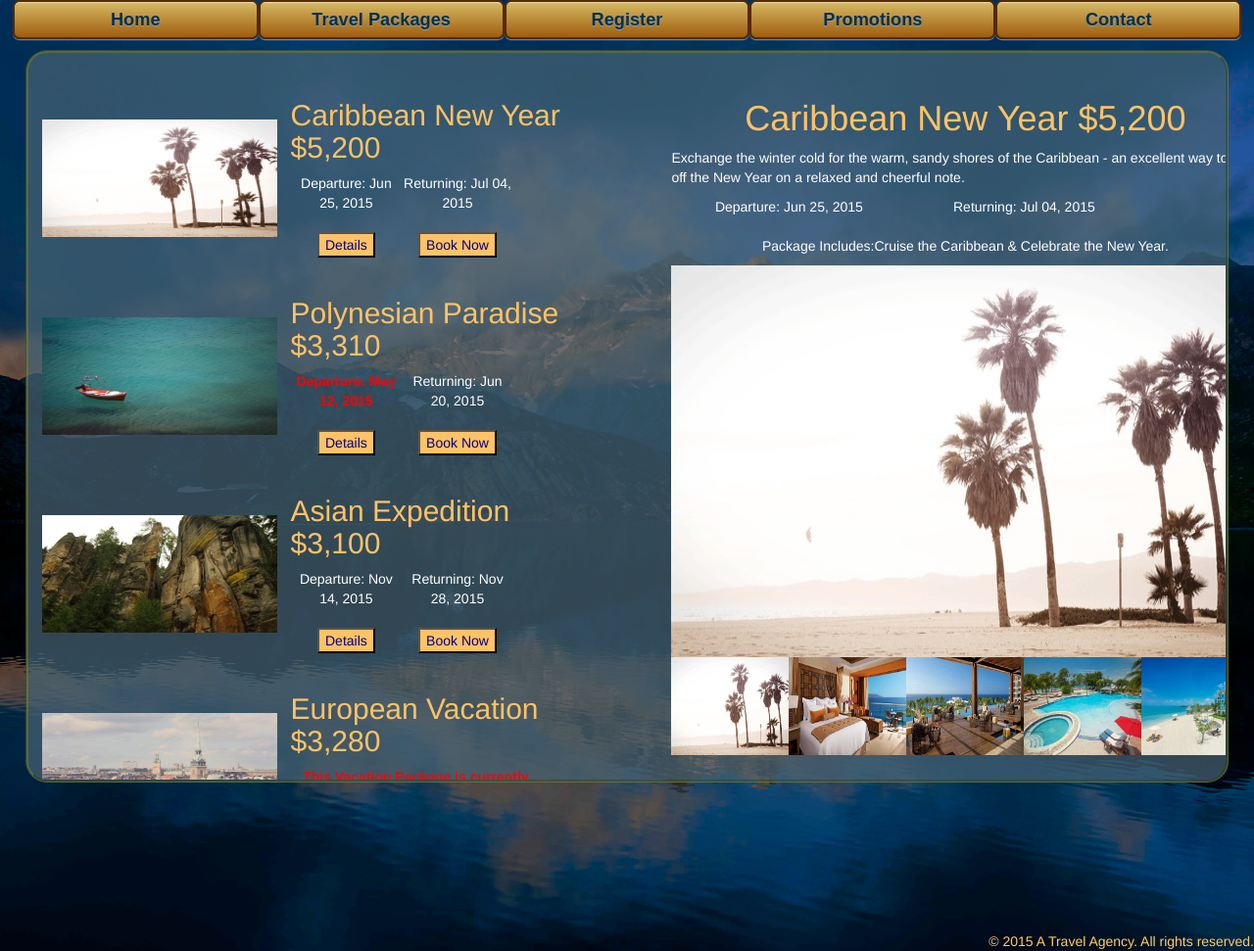
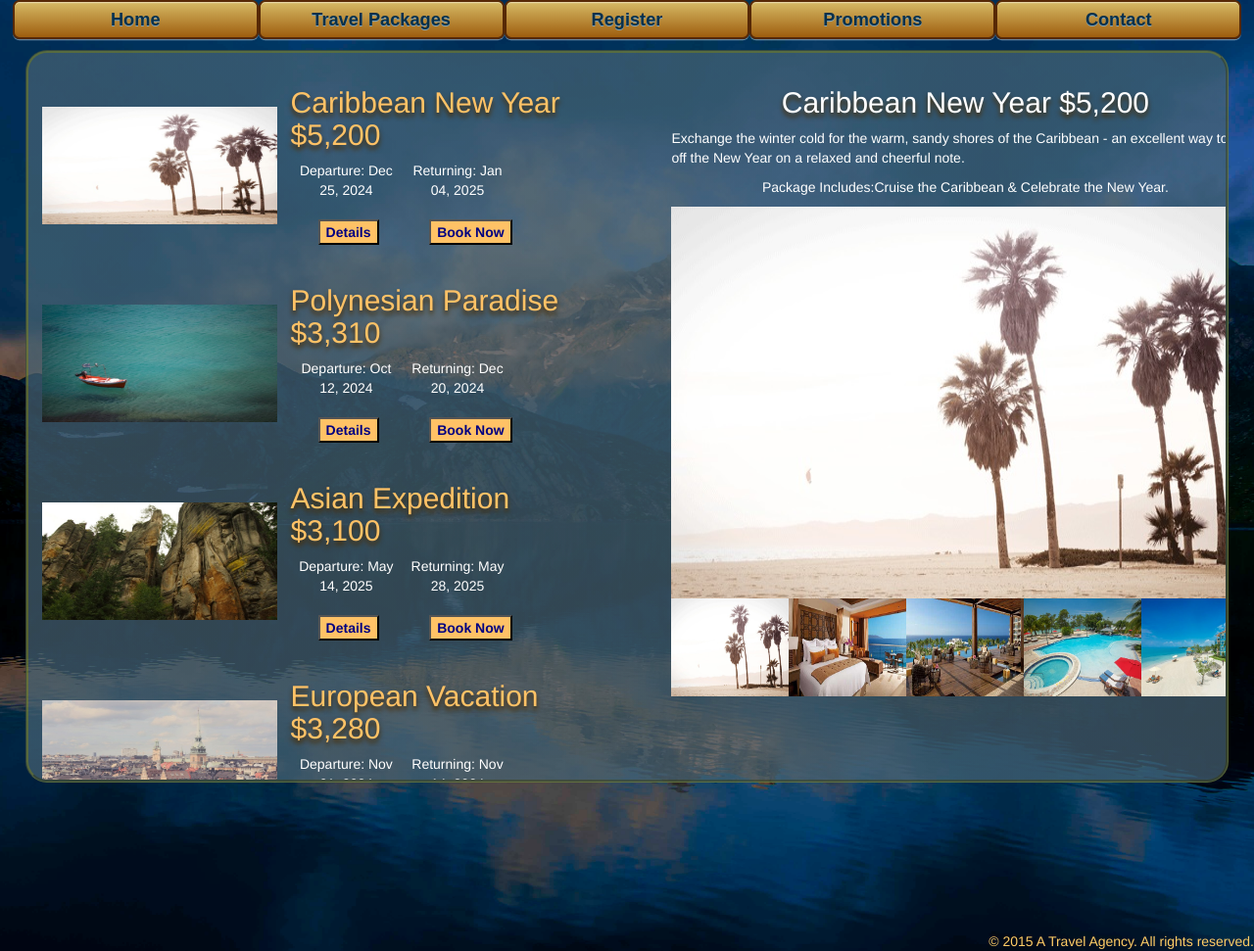
Before and after one commit to sofinapradhan/OOSD2015, a PHP site: page /packages.php?packageID=1& in a window 1280 px wide. Shown: the part 97-1068 px from the top of the page at 98% size. Run offline with PHP 8.4, Linux system fonts and the light colour scheme; data comes from the database, SQL or seed files in the repository.

Commit message:
CSS Update

```diff
--- a/contact.css
+++ b/contact.css
@@ -1,11 +1,7 @@
  /* Written by Sofina Pradhan
     Date: 2015/05/17
  */
-    p
-	 {
-	    color:white;
-	 }
-
+input,textarea,input[type="submit"],input[type="reset"] {background-color:#7F9FBF;color:#FFFFFF;font-family:"Courier New",Courier,monospace;}
 	.imgfeildset
 	{
 		position:absolute;
--- a/global.css
+++ b/global.css
@@ -96,13 +96,15 @@
 	text-align: center;
 	margin: 0;
 	padding: 1%;
-	color: #FFC266;
+	color: #FFCC66;
 	text-shadow: 0em 0.125em 0.1875em #472B00;
 }
 footer {position:fixed;bottom:0;right:0;text-align:right;color:#FFCC66;/*border:1px dotted black;*/}
 a {
 	text-decoration: none;
 }
+h1,h2,h3 {color: #FFCC66;text-shadow: 0em 0.125em 0.1875em #472B00;}
+p,label {color:#FFFFFF;}
 
 .button {
 	border: 0.125em solid #572906;
--- a/package_functions.php
+++ b/package_functions.php
@@ -187,12 +187,14 @@
 					<div class='package-main'>
 						<table>
 							<tr><td>
-								<h1>" . $row["PkgName"] . " $" . number_format($totalPrice, 0) . "</h1>
+								<h2>" . $row["PkgName"] . " $" . number_format($totalPrice, 0) . "</h2>
 								<p align='left'>" . $packageText[$myPkgName] . "</p>
+								<!--
 								<p>
 								<dl><dd><div class='pack-date-start" . $row["PackageId"] . "'>Departure: " . $myDateStart . "</div></dd>
 								<dd><div class='pack-date-end'>Returning: " . $myDateEnd . "</div></dd></dl>
 								</p>
+								-->
 								<p><div>Package Includes:" . $row["PkgDesc"] . "</div></p>
 							</td></tr>
 							<tr><td>
--- a/packages.css
+++ b/packages.css
@@ -8,11 +8,16 @@
 
 main {
 	overflow-y: auto;
+	padding: 0;
 }
 
 button {
 	background: #FFC266;
 	color: #000080;
+	font-weight: 600;
+	white-space: nowrap;
+	margin-left: 2em;
+	margin-right: 2em;
 }
 
 .package-main {
@@ -23,10 +28,6 @@
 	width: 44%;
 	height: 75%;
 	min-width: 480px;
-}
-
-.package-main h1 {
-	color: #FFC266;
 }
 
 .package-main dl {
--- a/register.php
+++ b/register.php
@@ -115,12 +115,12 @@
 print("<article>
 <form id='regForm' name='register' method='post' action='{$_SERVER['PHP_SELF']}' onReset='clearWarn();'>
 <table>
-<tr><th colspan=2'>Customer Information</th><th></th><th></th></tr>
+<tr><th colspan=2'>Customer Information</th><th class='formicon'></th><th class='formicon'></th><th colspan=2'>Customer Information</th><th class='formicon'></th><th class='formicon'></th></tr>
 <tr><td><label for='custfirstname'>First Name:</label></td>
 	<td><input type='text' name='custfirstname' onFocus='showHint(this.name);' onBlur='hideHint(this.name);' /></td>
 	<td id='fi-custfirstname'><img class='formicon' src='img/icon_info.png' title='Customers First Name'></td>
-	<td id='fb-custfirstname'></td></tr>
-<tr><td><label for='custlastname'>Last Name:</label></td>
+	<td id='fb-custfirstname'></td>
+	<td><label for='custlastname'>Last Name:</label></td>
 	<td><input type='text' name='custlastname' onFocus='showHint(this.name);' onBlur='hideHint(this.name);' /></td>
 	<td id='fi-custlastname'><img class='formicon' src='img/icon_info.png' title='Customers Last Name'></td>
 	<td id='fb-custlastname'></td></tr>
```
Also changed, not shown: register.css (+4 -4 lines).
